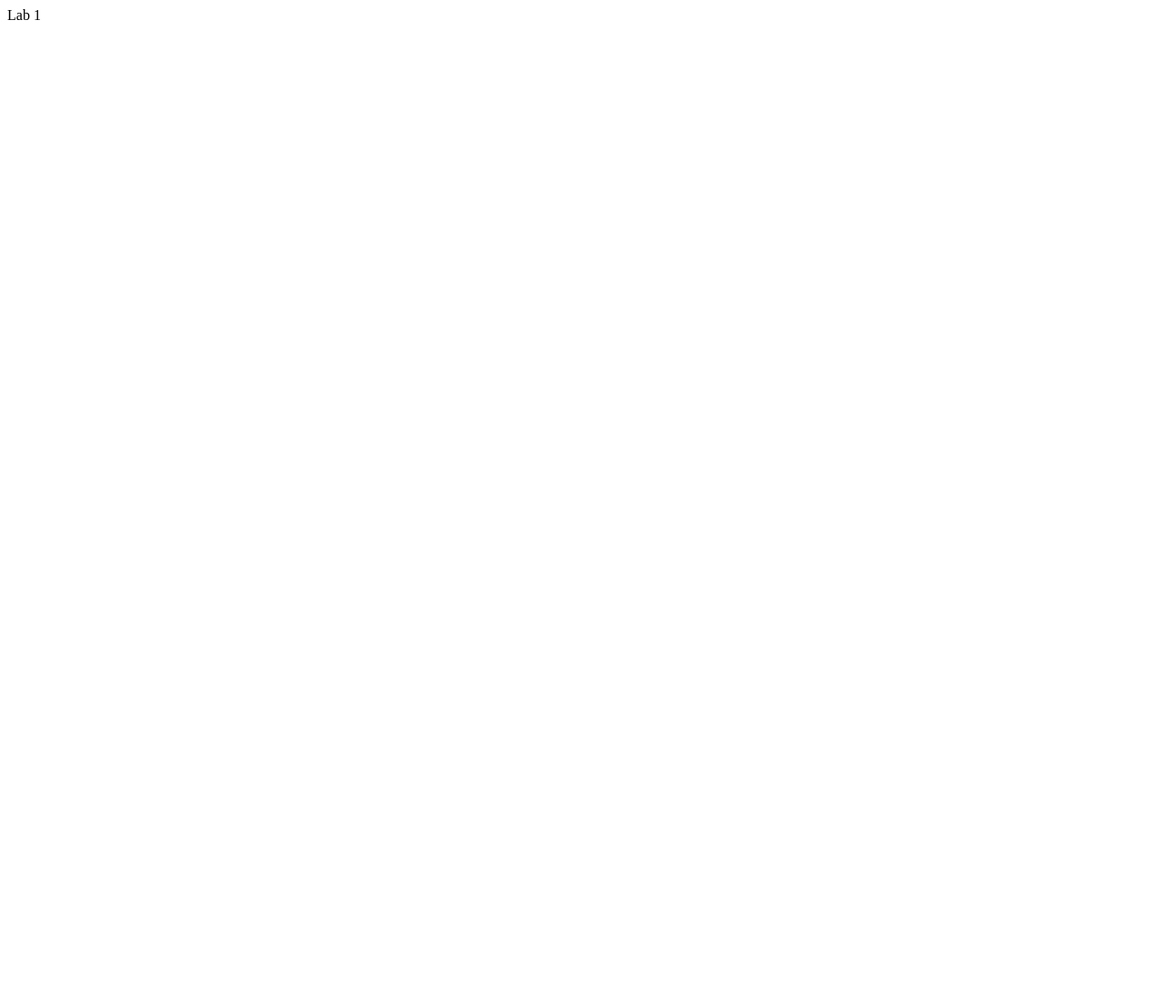
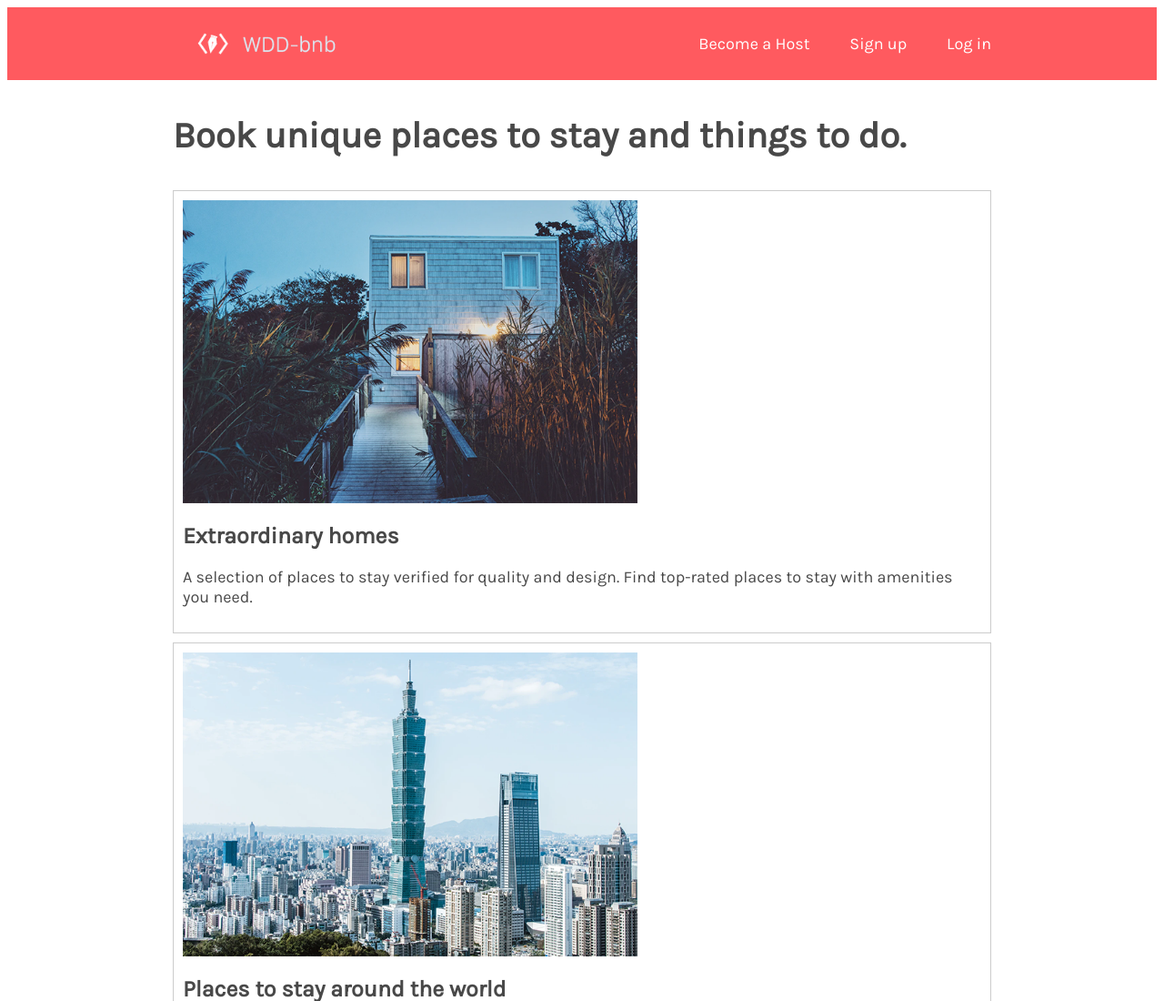
Before and after one commit to priscillajefry/priscillajefry.github.io, a plain HTML site: page labs/lab2/index.html in a window 1280 px wide. Shown: the top 1100 px of the page at 91% size. Before the commit the page ends 800 px from the top, so only its background shows below. Drawn offline with Linux system fonts and the light colour scheme.

Commit message:
finished lab2

```diff
--- /dev/null
+++ b/labs/lab2/css/style.css
@@ -0,0 +1,68 @@
+body {
+    font-family: Karla, sans-serif;
+    color: #484848;
+}
+nav ul {
+    list-style-type: none;
+    padding-inline-start: 0;
+    margin-block-start: 0;
+    margin-block-end: 0;
+}
+header {
+    background-color: #FF5A5F;
+    margin: 0;
+    padding: 0;
+    height: 80px;
+}
+#logo {
+    height: 80px;
+}
+nav {
+    display: inline-block;
+    float: right;
+}
+nav li {
+    display: inline-block;
+    margin-left: 40px;
+    line-height: 80px;
+}
+nav a {
+    color: #FFFFFF;
+    font-size: 18px;
+    cursor: pointer;
+    text-decoration: none;
+}
+nav a:visited {
+    color: #FFFFFF;
+    font-size: 18px;
+    cursor: pointer;
+    text-decoration: none;
+}
+nav a:hover {
+    text-decoration: underline;
+}
+.content {
+    width: 900px;
+    margin: auto;
+}
+section {
+    padding: 10px;
+    border: 1px solid #cccccc;
+    margin-bottom: 10px;
+}
+section img {
+    width: 500px;
+}
+h1 {
+    font-size: 40px;
+    padding-top: 10px;
+    padding-bottom: 10px;
+}
+
+h2 {
+    font-size: 25px;
+}
+
+section p {
+    font-size: 18px;
+}
--- a/labs/lab2/index.html
+++ b/labs/lab2/index.html
@@ -1,6 +1,46 @@
-<!DOCTYPE html>
 <html>
-    <body>
-        Lab 1
-    </body>
+  <head>
+    <title>WDD-bnb</title>
+    <link href="https://fonts.googleapis.com/css?family=Karla&display=swap" rel="stylesheet">
+    <link rel="stylesheet" href="css/style.css">
+  </head>
+  <body>
+    <header>
+        <div class="content">
+      <a href="home">
+          <img src="img/logo.png" alt="" id="logo"/>
+      </a>
+      <nav>
+        <ul>
+          <li><a href="become-host">Become a Host</a></li>
+          <li><a href="sign-up">Sign up</a></li>
+          <li><a href="log-in">Log in</a></li>
+        </ul>
+      </nav>
+        </div>
+    </header>
+    <div class="content">
+    <h1>Book unique places to stay and things to do.</h1>
+    <section>
+      <img src="img/house.png" />
+      <h2>Extraordinary homes</h2>
+      <p>
+        A selection of places to stay verified for quality and design. Find
+        top-rated places to stay with amenities you need.
+      </p>
+    </section>
+    <section>
+      <img src="img/city.png" />
+      <h2>Places to stay around the world</h2>
+      <p>Explore a new city on your next trip!</p>
+    </section>
+    <section>
+      <img src="img/sushimaking.png" />
+      <h2>Top-rated experiences</h2>
+      <p>
+        Book one-of-a-kind activities hosted by locals, created for the curious.
+      </p>
+    </section>
+    </div>
+  </body>
 </html>
```
Also changed, not shown: labs/lab2/img/city.png (added), labs/lab2/img/house.png (added), labs/lab2/img/logo.png (added), labs/lab2/img/sushimaking.png (added), 3 other files.
